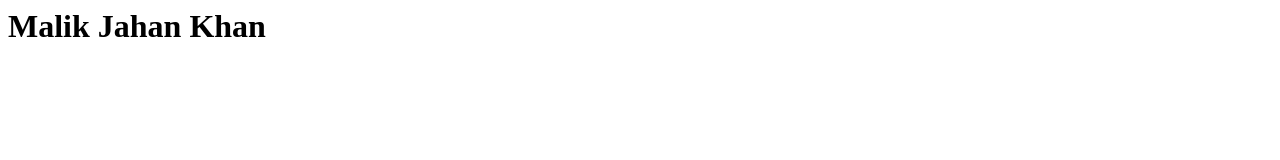
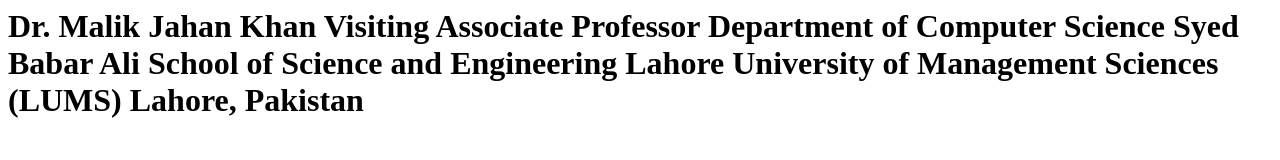
Before and after one commit to malikjahankhan/malikjahankhan.github.io, a plain HTML site: page index.html in a window 1280 px wide. Drawn offline with Linux system fonts and the light colour scheme.

Commit message:
Update index.html

```diff
--- a/index.html
+++ b/index.html
@@ -1,5 +1,10 @@
 <html>
     <h1>
-        Malik Jahan Khan
+        Dr. Malik Jahan Khan
+        Visiting Associate Professor
+        Department of Computer Science
+        Syed Babar Ali School of Science and Engineering
+        Lahore University of Management Sciences (LUMS)
+        Lahore, Pakistan
     </h1>
 </html>
```
